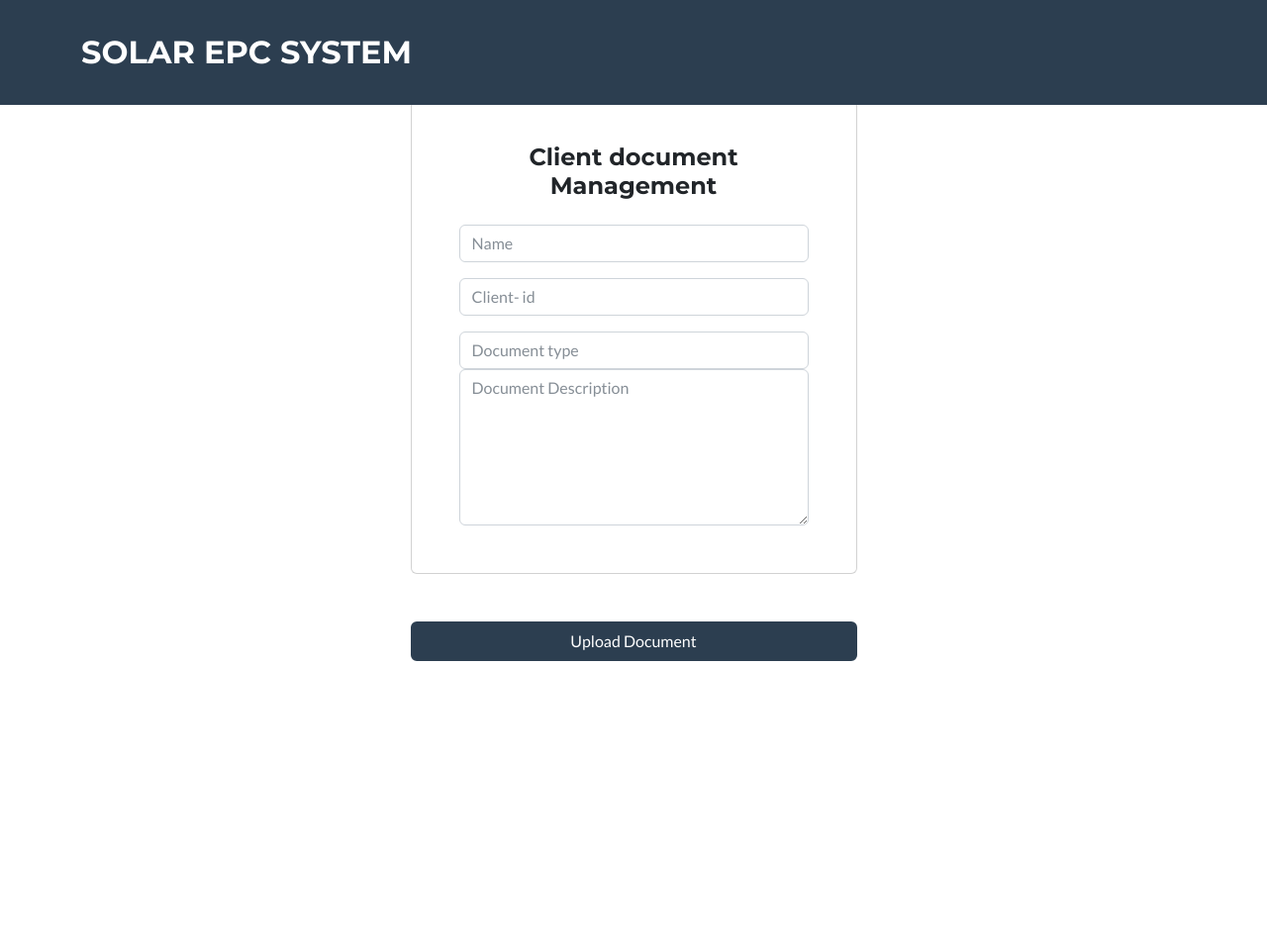
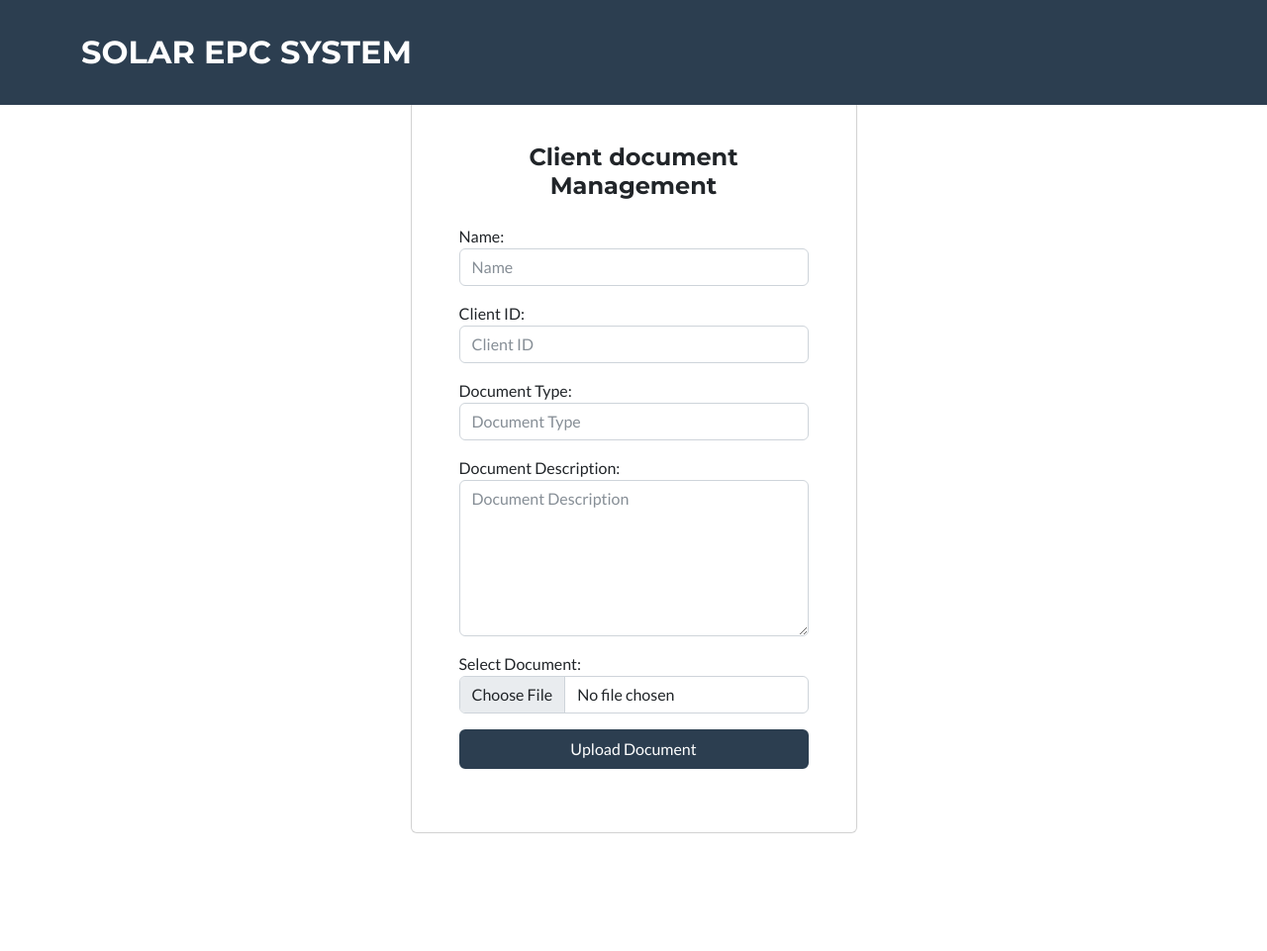
Before and after one commit to PoojaPesaru/Agile-TopGun, a Django app: template Agile/Agile_Project/templates/document_management.html in a window 1280 px wide. Shown: the top 961 px of the page at 99% size. Before the commit the page ends 668 px from the top, so only its background shows below. Run offline with Django 4.2, Linux system fonts and the light colour scheme; the template is opened without the code that fills it, so the values that code supplies are empty; some libraries are stand-ins or nearby versions.

Commit message:
document management view

```diff
--- a/Agile/Agile_Project/templates/documentList.html
+++ b/Agile/Agile_Project/templates/documentList.html
@@ -16,7 +16,7 @@
 </nav>
 <header class="text-center text-black masthead pb-0">
 <h2 class="font-weight-light">Document Management</h2>
-<a href="document_management.html" type="button" class="btn btn-secondary">Add Document</a>
+<a href="{% url 'upload_document' %}" type="button" class="btn btn-secondary">Add Document</a>
 </div>
 </header>
 <div class="bootstrap_datatables">
--- a/Agile/Agile_Project/templates/document_management.html
+++ b/Agile/Agile_Project/templates/document_management.html
@@ -1,11 +1,12 @@
-<!DOCTYPE html>
+    {% load static %}
 <html lang="en">
 
 <head>
     <meta charset="utf-8">
     <meta name="viewport" content="width=device-width, initial-scale=1.0, shrink-to-fit=no">
     <title>Client Document Management</title>
-    <link rel="stylesheet" href="assets/bootstrap/css/bootstrap.min.css">
+    <link rel="stylesheet" href="{% static 'assets/bootstrap/css/bootstrap.min.css' %}">
+    <link rel="stylesheet" href= "{% static 'assets/css/Pretty-Registration-Form-.css' %}">
 </head>
 
 <body>
@@ -19,14 +20,31 @@
                     <div class="card mb-5">
                         <div class="card-body p-sm-5">
                             <h4 class="text-center mb-4">Client document Management</h4>
-                            <form method="post">
-                                <div class="mb-3"><input class="form-control" type="text" id="name-2" name="name" placeholder="Name"></div>
-                                <div class="mb-3"><input id="email-2" class="form-control" type="text" name="client_id" placeholder="Client- id" /></div>
-                                <div class="mb-3"></div>
-                                <div></div><input id="email-2" class="form-control" type="email" name="email" placeholder="Document type" />
-                            </form><textarea id="message-2" class="form-control" name="document_description" rows="6" placeholder="Document Description"></textarea>
+                            <form method="post" enctype="multipart/form-data">
+                                {% csrf_token %}
+                                <div class="mb-3">
+                                    <label for="name-2">Name:</label>
+                                    <input class="form-control" type="text" id="name-2" name="name" placeholder="Name">
+                                </div>
+                                <div class="mb-3">
+                                    <label for="client_id">Client ID:</label>
+                                    <input id="client_id" class="form-control" type="text" name="client_id" placeholder="Client ID">
+                                </div>
+                                <div class="mb-3">
+                                    <label for="document_type">Document Type:</label>
+                                    <input id="document_type" class="form-control" type="text" name="document_type" placeholder="Document Type">
+                                </div>
+                                <div class="mb-3">
+                                    <label for="document_description">Document Description:</label>
+                                    <textarea id="document_description" class="form-control" name="document_description" rows="6" placeholder="Document Description"></textarea>
+                                </div>
+                                <div class="mb-3">
+                                    <label for="document">Select Document:</label>
+                                    <input type="file" class="form-control" id="document" name="document">
+                                </div>
+                                <button class="btn btn-secondary d-block w-100" type="submit">Upload Document</button>
+                            </form>
                         </div>
-                    </div><button class="btn btn-secondary d-block w-100" type="UPLOAD DOCUMENT">Upload Document </button>
                 </div>
             </div>
         </div>
```
